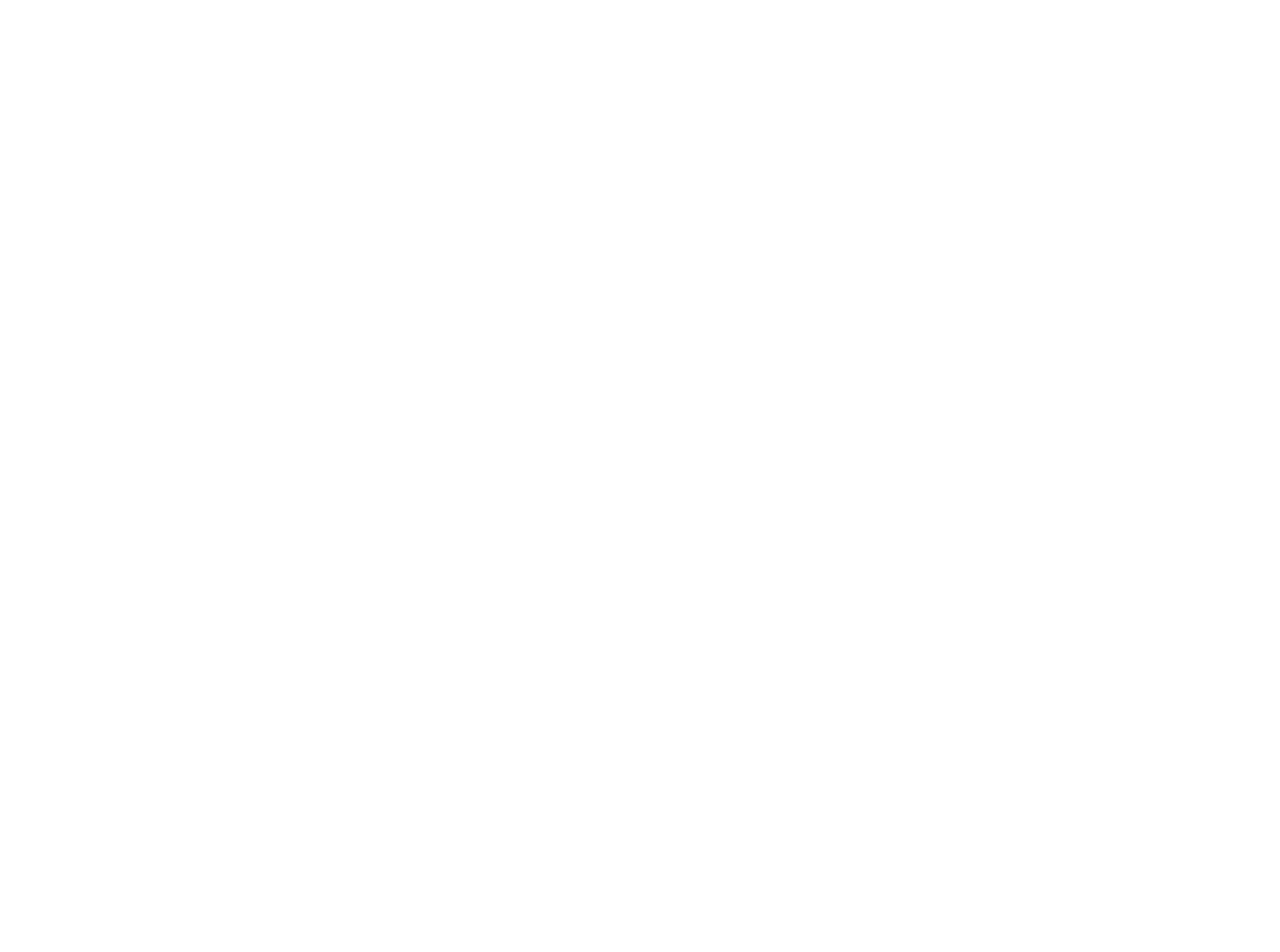
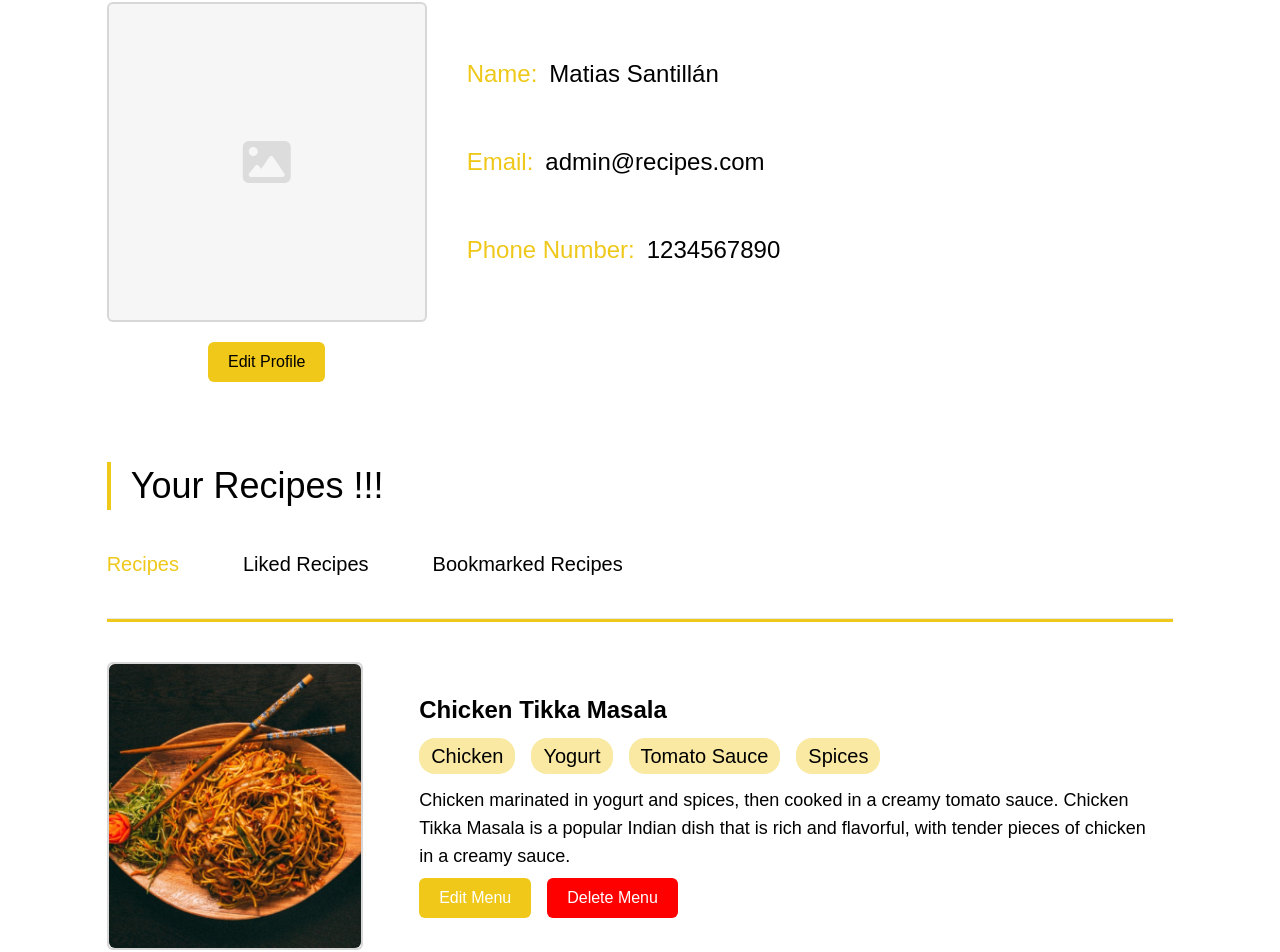
Before and after one commit to MatiSanti7/RecipeApp, a React (Vite) app: page /profile in a window 1280 px wide. Before the commit this address had no page. Shown: the part 306-1258 px from the top of the page. Before the commit the page ends 800 px from the top, so only its background shows below. Built offline with nearby package versions, Linux system fonts and the light colour scheme.

Commit message:
Fix Logic Inputs

```diff
--- a/src/App.jsx
+++ b/src/App.jsx
@@ -6,6 +6,7 @@ import SignUp from "./components/SignUp";
 import AddMenu from "./components/AddMenu";
 import SearchMenu from "./components/SearchMenu";
 import CategoryPage from "./components/Home/CategoryPage";
+import Profile from "./components/Profile";
 
 function App() {
   return (
@@ -17,6 +18,7 @@ function App() {
         <Route path="/add-menu" element={<AddMenu />} />
         <Route path="/search-menu" element={<SearchMenu />} />
         <Route path="/category/:category" Component={CategoryPage} />
+        <Route path="/profile" element={<Profile />} />
         <Route path="/signup" element={<SignUp />} />
       </Routes>
     </Router>
--- a/src/components/AddMenu.jsx
+++ b/src/components/AddMenu.jsx
@@ -1,6 +1,6 @@
 import Nav from "./Nav";
 import Footer from "./Footer";
-import { useState, useRef } from "react";
+import { useState, useRef, useEffect } from "react";
 
 const AddMenu = () => {
   const hiddenFileInput = useRef(null);
@@ -10,6 +10,12 @@ const AddMenu = () => {
   };
 
   const [imageSrc, setImageSrc] = useState(null);
+  const [title, setTitle] = useState("");
+  const [ingredients, setIngredients] = useState([]);
+  const [ingredientInput, setIngredientInput] = useState("");
+  const [description, setDescription] = useState("");
+  const [category, setCategory] = useState("");
+  const [isCompleted, setIsCompleted] = useState(false);
 
   const handleImageChange = (event) => {
     const file = event.target.files[0];
@@ -21,13 +27,59 @@ const AddMenu = () => {
       reader.readAsDataURL(file);
     }
   };
+
+  const handleTitleChange = (event) => {
+    setTitle(event.target.value);
+  };
+
+  const handleIngredientsChange = (event) => {
+    const value = event.target.value;
+
+    if (value.includes(" ")) {
+      const words = value.split(" ").map((word) => word.replace(/-/g, " "));
+      const newIngredients = [...ingredients, ...words.filter((word) => word)];
+      setIngredients(newIngredients);
+      setIngredientInput("");
+    } else if (value.includes("-")) {
+      const words = value.split("-").map((word) => word.trim());
+      const newIngredients = [
+        ...ingredients,
+        ...words.map((word) => word).filter((word) => word),
+      ];
+      setIngredients(newIngredients);
+      setIngredientInput("");
+    } else {
+      setIngredientInput(value);
+    }
+  };
+
+  const handleKeyDown = (event) => {
+    if (event.key === "Backspace" && ingredientInput === "") {
+      setIngredients((prevIngredients) => prevIngredients.slice(0, -1));
+    }
+  };
+
+  const handleDescriptionChange = (event) => {
+    setDescription(event.target.value);
+  };
+
+  const handleCategoryChange = (event) => {
+    setCategory(event.target.value);
+  };
+
+  useEffect(() => {
+    setIsCompleted(
+      imageSrc && title && ingredients.length > 0 && description && category
+    );
+  }, [imageSrc, title, ingredients, description, category]);
+
   return (
     <div>
       <Nav />
       <section className="w-5/6 mx-auto py-36">
         <div className="flex items-center gap-5 mb-10">
           <div className="w-1 h-12 bg-[#EFC81A]"></div>
-          <h2 className="text-4xl">Add The Recipe Of Your Choise !</h2>
+          <h2 className="text-4xl">Add The Recipe Of Your Choice!</h2>
         </div>
         <hr className="h-1 w-full bg-[#EFC81A]" />
         <form action="" className="flex flex-col items-end gap-5 mt-10">
@@ -42,7 +94,7 @@ const AddMenu = () => {
               </div>
               <div className="relative inline w-full">
                 <button
-                  className="bg-[#EFC81A] py-2 text-xl w-full rounded-md text-white"
+                  className={`bg-[#EFC81A] py-2 text-xl w-full rounded-md text-white`}
                   onClick={handleClick}
                 >
                   Upload Photo
@@ -59,44 +111,85 @@ const AddMenu = () => {
             <div className="flex flex-col w-2/3 gap-5">
               <input
                 type="text"
+                name="title"
+                id="title"
                 placeholder="Title"
+                onChange={handleTitleChange}
                 className="px-4 py-3 text-xl bg-[#F6F6F6] rounded-md focus:outline-none"
               />
-              <input
-                type="text"
-                placeholder="Ingredients"
-                className="px-4 py-3 text-xl bg-[#F6F6F6] rounded-md focus:outline-none"
-              />
+              <div className="px-4 py-3 text-xl bg-[#F6F6F6] rounded-md focus:outline-none flex flex-wrap gap-2">
+                {ingredients.map((ingredient, index) => (
+                  <span key={index} className="bg-[#efc81a67] px-3 rounded-2xl">
+                    {ingredient}
+                  </span>
+                ))}
+                <input
+                  type="text"
+                  name="ingredients"
+                  id="ingredients"
+                  placeholder="Ingredients"
+                  value={ingredientInput}
+                  onChange={handleIngredientsChange}
+                  onKeyDown={handleKeyDown}
+                  className="flex-grow bg-transparent focus:outline-none"
+                />
+              </div>
               <textarea
-                name=""
-                id=""
+                name="description"
+                id="description"
+                onChange={handleDescriptionChange}
                 className="px-4 py-3 text-xl bg-[#F6F6F6] rounded-md resize-none h-56 focus:outline-none"
                 placeholder="Description"
               ></textarea>
               <div className="flex gap-4 text-xl">
                 <label htmlFor="">Category:</label>
-                <div className="flex gap-8">
+                <div className="flex gap-8" onChange={handleCategoryChange}>
                   <div className="flex gap-2">
-                    <input type="radio" name="category" id="salad" />
+                    <input
+                      type="radio"
+                      name="category"
+                      id="salad"
+                      value="Salad"
+                    />
                     <label htmlFor="salad">Salad</label>
                   </div>
                   <div className="flex gap-3">
-                    <input type="radio" name="category" id="appetizer" />
+                    <input
+                      type="radio"
+                      name="category"
+                      id="appetizer"
+                      value="Appetizer"
+                    />
                     <label htmlFor="appetizer">Appetizer</label>
                   </div>
                   <div className="flex gap-3">
-                    <input type="radio" name="category" id="main-course" />
+                    <input
+                      type="radio"
+                      name="category"
+                      id="main-course"
+                      value="Main Course"
+                    />
                     <label htmlFor="main-course">Main Course</label>
                   </div>
                   <div className="flex gap-3">
-                    <input type="radio" name="category" id="dessert" />
+                    <input
+                      type="radio"
+                      name="category"
+                      id="dessert"
+                      value="Dessert"
+                    />
                     <label htmlFor="dessert">Dessert</label>
                   </div>
                 </div>
               </div>
             </div>
           </div>
-          <button className="bg-[#EFC81A] py-2 min-w-80 text-xl rounded-md text-white px-10">
+          <button
+            className={`bg-[#EFC81A] py-2 min-w-80 text-xl rounded-md text-white px-10 ${
+              !isCompleted ? "cursor-not-allowed opacity-40" : "cursor-pointer"
+            }`}
+            disabled={!isCompleted}
+          >
             Submit Recipe
           </button>
         </form>
--- /dev/null
+++ b/src/components/Profile.jsx
@@ -0,0 +1,101 @@
+import Nav from "./Nav";
+import Footer from "./Footer";
+import Recipes from "../assets/data/recipes.json";
+import User from "../assets/data/users.json";
+
+const Profile = () => {
+  return (
+    <div>
+      <Nav></Nav>
+      <section className="w-5/6 pt-40 pb-16 mx-auto">
+        <div className="flex items-center gap-5 mb-10">
+          <div className="w-1 h-12 bg-[#EFC81A]"></div>
+          <h1 className="text-4xl">Your Profile !!!</h1>
+        </div>
+        <hr className="h-1 w-full bg-[#EFC81A] my-12" />
+        <div className="flex gap-10">
+          <div className="flex flex-col items-center gap-5">
+            <div className="w-80 h-80 bg-[#F6F6F6] border-2 border-[#00000020] rounded-md flex items-center justify-center">
+              <i className="text-5xl fa-solid fa-image opacity-10"></i>
+            </div>
+            <button className="bg-[#EFC81A] py-2 px-5 rounded-md">
+              Edit Profile
+            </button>
+          </div>
+          <div className="flex flex-col justify-evenly h-80">
+            <span className="text-[#EFC81A] flex gap-3 font-medium text-2xl">
+              Name: <span className="text-black">{User[0].Name}</span>
+            </span>
+            <span className="text-[#EFC81A] flex gap-3 font-medium text-2xl">
+              Email:
+              <span className="text-black">{User[0].Email}</span>
+            </span>
+            <span className="text-[#EFC81A] flex gap-3 font-medium text-2xl">
+              Phone Number: <span className="text-black">{User[0].Phone}</span>
+            </span>
+          </div>
+        </div>
+        <div className="flex items-center gap-5 mt-20 mb-10">
+          <div className="w-1 h-12 bg-[#EFC81A]"></div>
+          <h1 className="text-4xl">Your Recipes !!!</h1>
+        </div>
+        <ul className="flex gap-16 text-xl font-medium">
+          <a href="" className="myRecipes ">
+            <li className="text-[#EFC81A]">Recipes</li>
+          </a>
+          <a href="" className="likedRecipes active">
+            <li>Liked Recipes</li>
+          </a>
+          <a href="" className="bookmarkedRecipes">
+            <li>Bookmarked Recipes</li>
+          </a>
+        </ul>
+        <hr className="h-1 w-full bg-[#EFC81A] my-10" />
+        <div className="w-full">
+          {Recipes.recipes.map((recipe, key) => {
+            if (recipe.author == 0) {
+              return (
+                <div className="flex gap-10 mb-10" key={key}>
+                  <div className="w-1/4 h-72 bg-[#F6F6F6] border-2 border-[#00000020] rounded-md flex items-center justify-center">
+                    <img
+                      src={recipe.image}
+                      alt={recipe.title}
+                      className="object-cover w-full h-full rounded-md"
+                    />
+                  </div>
+                  <div className="flex flex-col justify-between w-3/4 p-4 my-4">
+                    <div className="flex flex-col gap-3">
+                      <h2 className="text-2xl font-semibold">{recipe.title}</h2>
+                      <ul className="flex flex-wrap gap-4">
+                        {recipe.ingredients.map((ingredient, index) => (
+                          <li
+                            key={index}
+                            className="text-xl font-normal bg-[#efc81a67] py-1 px-3 rounded-2xl"
+                          >
+                            {ingredient}
+                          </li>
+                        ))}
+                      </ul>
+                      <p className="text-lg">{recipe.description}</p>
+                    </div>
+                    <div className="flex gap-4">
+                      <button className="bg-[#EFC81A] py-2 px-5 rounded-md text-white">
+                        Edit Menu
+                      </button>
+                      <button className="px-5 py-2 text-white bg-[#FF0000] rounded-md">
+                        Delete Menu
+                      </button>
+                    </div>
+                  </div>
+                </div>
+              );
+            }
+          })}
+        </div>
+      </section>
+      <Footer></Footer>
+    </div>
+  );
+};
+
+export default Profile;
```
